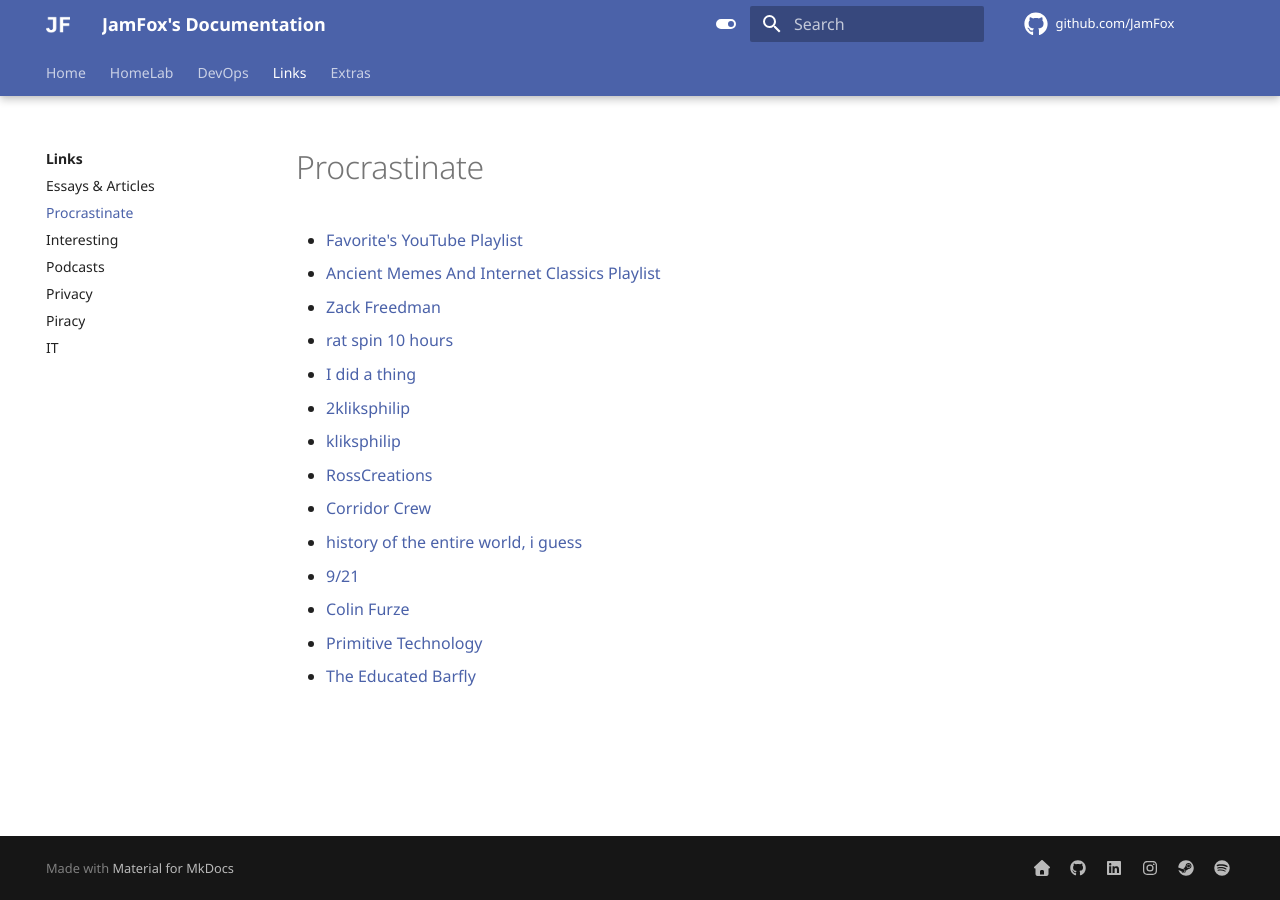
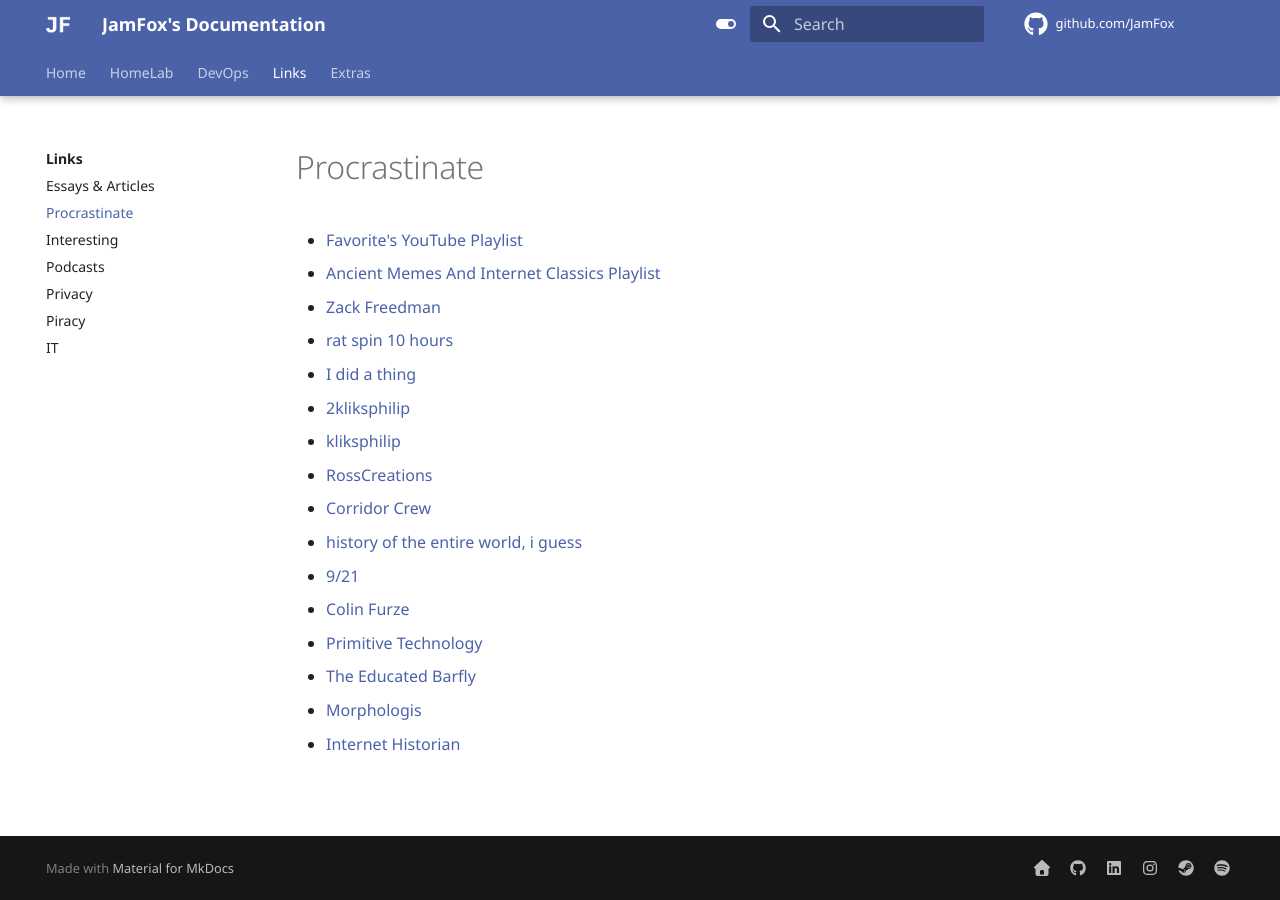
Before and after one commit to JamFox/docs.jamfox.dev, an MkDocs documentation site: the page built from docs/content/links/procrastinate.md, in a window 1280 px wide. Built offline with MkDocs 1.6.1 and Material for MkDocs 9.7.7, drawn with Linux system fonts in a browser that asks for light colours; comment, search, counter and statistics services are not loaded.

Commit message:
more links

```diff
--- a/docs/content/links/procrastinate.md
+++ b/docs/content/links/procrastinate.md
@@ -16,3 +16,5 @@ title: "Procrastinate"
 - [Colin Furze](https://www.youtube.com/c/colinfurze)
 - [Primitive Technology](https://www.youtube.com/channel/UCAL3JXZSzSm8AlZyD3nQdBA)
 - [The Educated Barfly](https://www.youtube.com/c/TheEducatedBarfly)
+- [Morphologis](https://www.youtube.com/c/Morphologis)
+- [Internet Historian](https://www.youtube.com/c/InternetHistorian)
```
